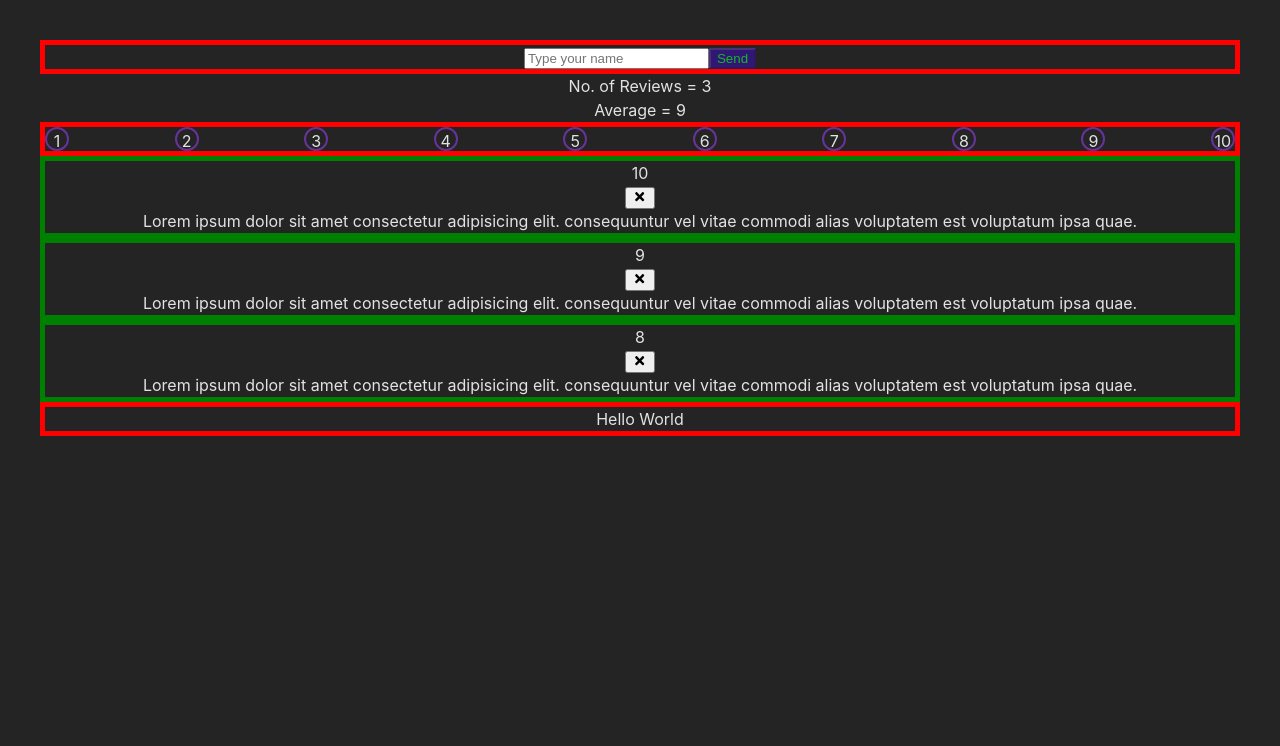
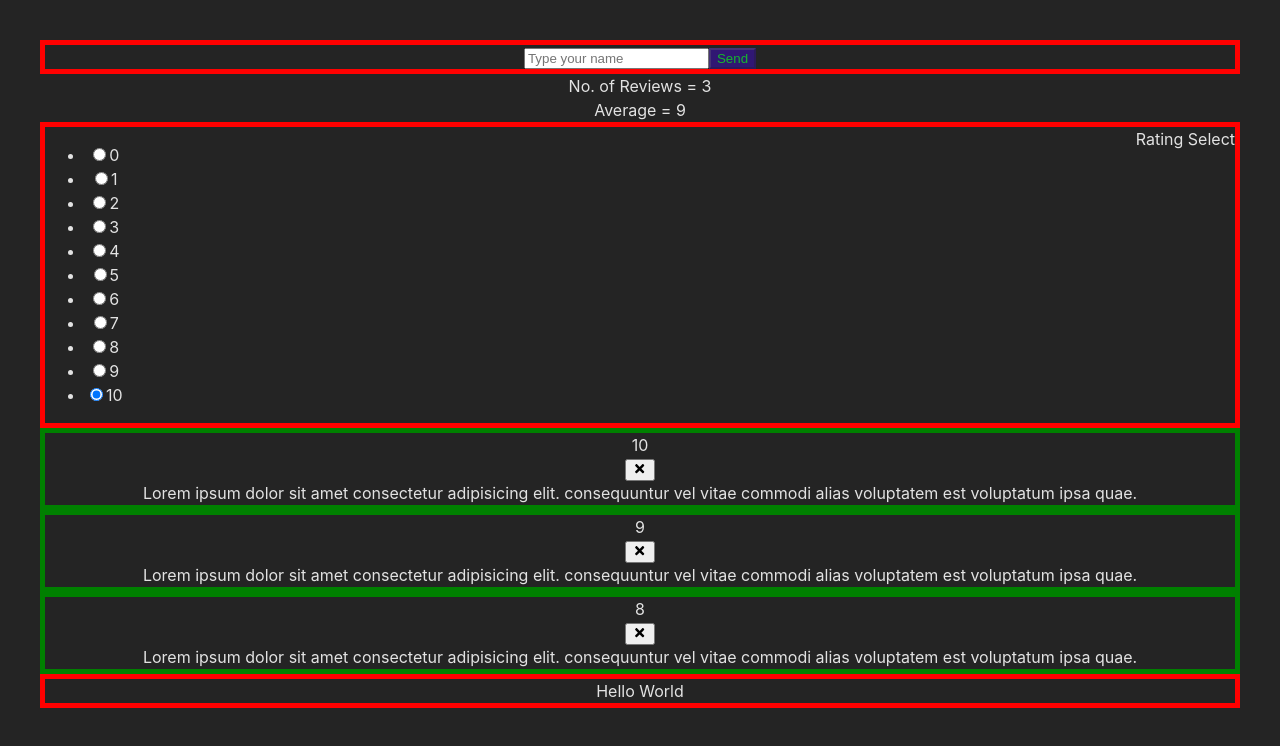
Before and after one commit to codebuster009/Feedback-UI, a React (Vite) app: page / in a window 1280 px wide. Shown: the top 746 px of the page. Built offline with nearby package versions, Linux system fonts and the light colour scheme.

Commit message:
Radio buttons added instead of div via looping

```diff
--- a/src/App.jsx
+++ b/src/App.jsx
@@ -11,18 +11,6 @@ import { useId } from 'react';
 
 function App() {
   const [feedback, setFeedback] = useState(FeedbackData);
-  const numbers = [
-    { id: 1, value: 1 },
-    { id: 2, value: 2 },
-    { id: 3, value: 3 },
-    { id: 4, value: 4 },
-    { id: 5, value: 5 },
-    { id: 6, value: 6 },
-    { id: 7, value: 7 },
-    { id: 8, value: 8 },
-    { id: 9, value: 9 },
-    { id: 10, value: 10 }
-  ];
   const passwordHint = useId()
   const deleteFeedback = (id) => {
     if(window.confirm("Are you sure want to delete")) {
@@ -36,11 +24,7 @@ function App() {
       <FeedbackStats feedback = {feedback}/>
       <Card>
       <div className="rating-parent">
-      {numbers.map((num)=> {
-        return(
-          <RatingComponent key={num.id} num = {num.value}/>
-        )
-      })}
+      <RatingComponent/>
       </div>
       </Card>
       <div className="container">
--- a/src/components/RatingComponent.jsx
+++ b/src/components/RatingComponent.jsx
@@ -1,13 +1,31 @@
-import React from 'react'
-import { useState } from 'react'
-const RatingComponent = ({num}) => {
-    const [selected , setSelected] = useState(1)
-    console.log(selected)
+import React, { useState } from 'react';
+
+const RatingComponent = () => {
+  const [selected, setSelected] = useState(1);
+
+  const handleRatingChange = (e) => {
+    setSelected(Number(e.target.value));
+  };
+
   return (
-    <div className='rating' onClick={()=> {setSelected(num)}}>
-    {num}
-    </div>
-  )
-}
+    <>
+      <ul>
+      {[...Array(11).keys()].map((i)=>(
+        <li key={i}>
+        <input
+        type="radio"
+        name = "rating"
+        id = {`num${i}`}
+        value={i}
+        checked = {selected === selected}
+         />
+         <label htmlFor={`num${i}`}>{i}</label>
+        </li>
+      ))}
+      </ul>
+      <div>Rating Select</div>
+    </>
+  );
+};
 
 export default RatingComponent;
```
